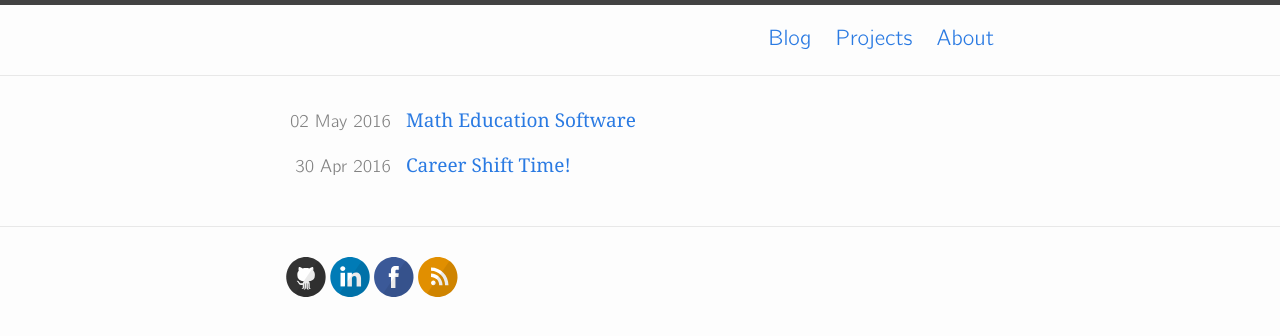
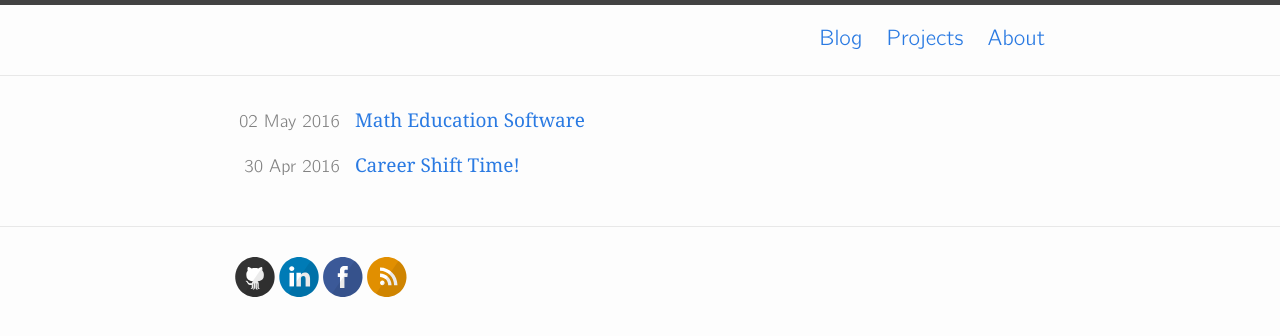
Before and after one commit to alopatindev/alopatindev.github.io, a Jekyll site: the page built from index.html, in a window 1280 px wide. Shown: the top 336 px of the page. Built offline with Jekyll 4.4.1, drawn with Linux system fonts in a browser that asks for light colours.

Commit message:
update style

```diff
--- a/_sass/_layout.scss
+++ b/_sass/_layout.scss
@@ -220,6 +220,9 @@
       @include media-query($on-palm) {
         margin-left: -20px;
       }
+      @include media-query($on-laptop) {
+        margin-left: 0px;
+      }
     }
   }
 }
--- a/css/main.scss
+++ b/css/main.scss
@@ -28,7 +28,7 @@ $grey-color-light: lighten($grey-color, 40%);
 $grey-color-dark:  darken($grey-color, 25%);
 
 // Width of the content area
-$content-width:  60%;
+$content-width:  870px;
 
 $on-palm:      600px;
 $on-laptop:    800px;
```
